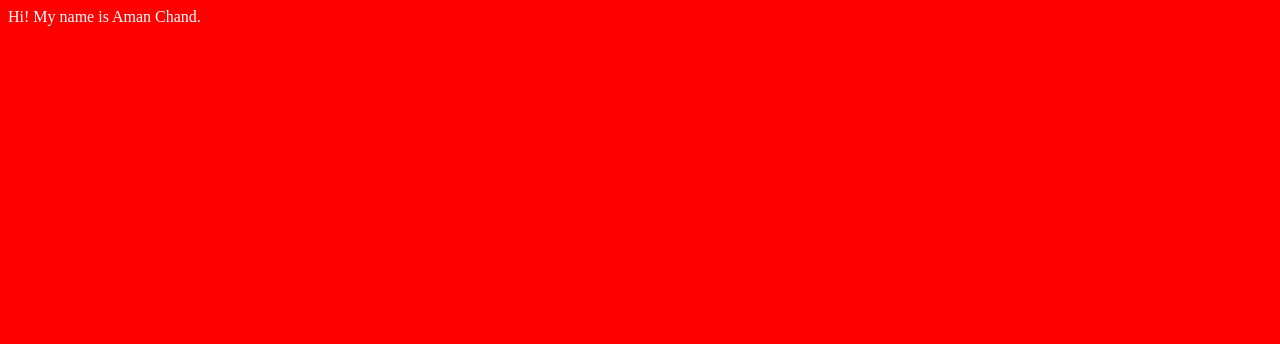
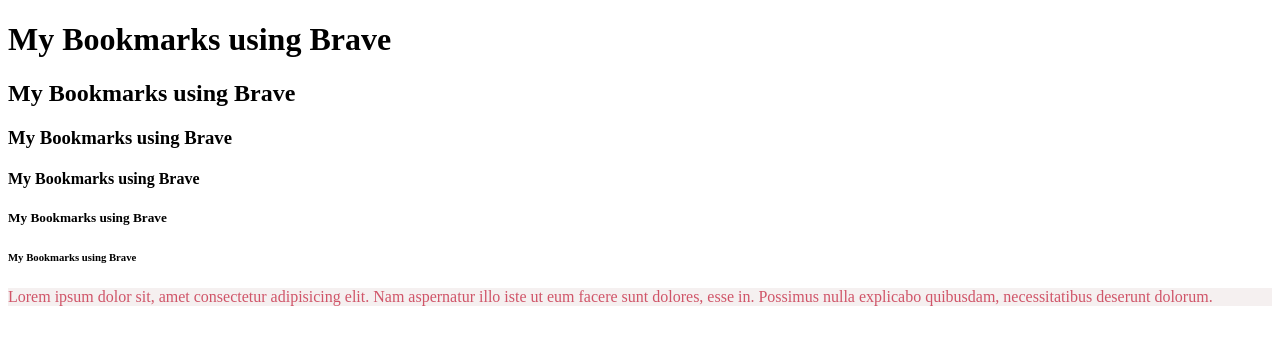
Before and after one commit to amanchand20/Sigma-Web-Development-Course, a plain HTML site: page index.html in a window 1280 px wide. Drawn offline with Linux system fonts and the light colour scheme.

Commit message:
Heading, Paragraphs, and Links

```diff
--- a/index.html
+++ b/index.html
@@ -7,7 +7,14 @@
     <link rel="stylesheet" href="style.css">
 </head>
 <body>
-    Hi! My name is Aman Chand.
+    <h1>My Bookmarks using Brave </h1>
+    <h2>My Bookmarks using Brave </h2>
+    <h3>My Bookmarks using Brave </h3>
+    <h4>My Bookmarks using Brave </h4>
+    <h5>My Bookmarks using Brave </h5>
+    <h6>My Bookmarks using Brave </h6>
+
+    <p style="background-color: rgb(245, 240, 240)">Lorem ipsum dolor sit, amet consectetur adipisicing elit. Nam aspernatur illo iste ut eum facere sunt dolores, esse in. Possimus nulla explicabo quibusdam, necessitatibus deserunt dolorum.</p>
 
     <script src="script.js"></script>
 </body>
--- a/style.css
+++ b/style.css
@@ -1,4 +1,3 @@
-body{
-    background-color: red;
-    color: white;
+p{
+    color: rgba(189, 8, 38, 0.672);
 }
```
Also changed, not shown: bookmarkmanager.html (added, +22 -0 lines).
